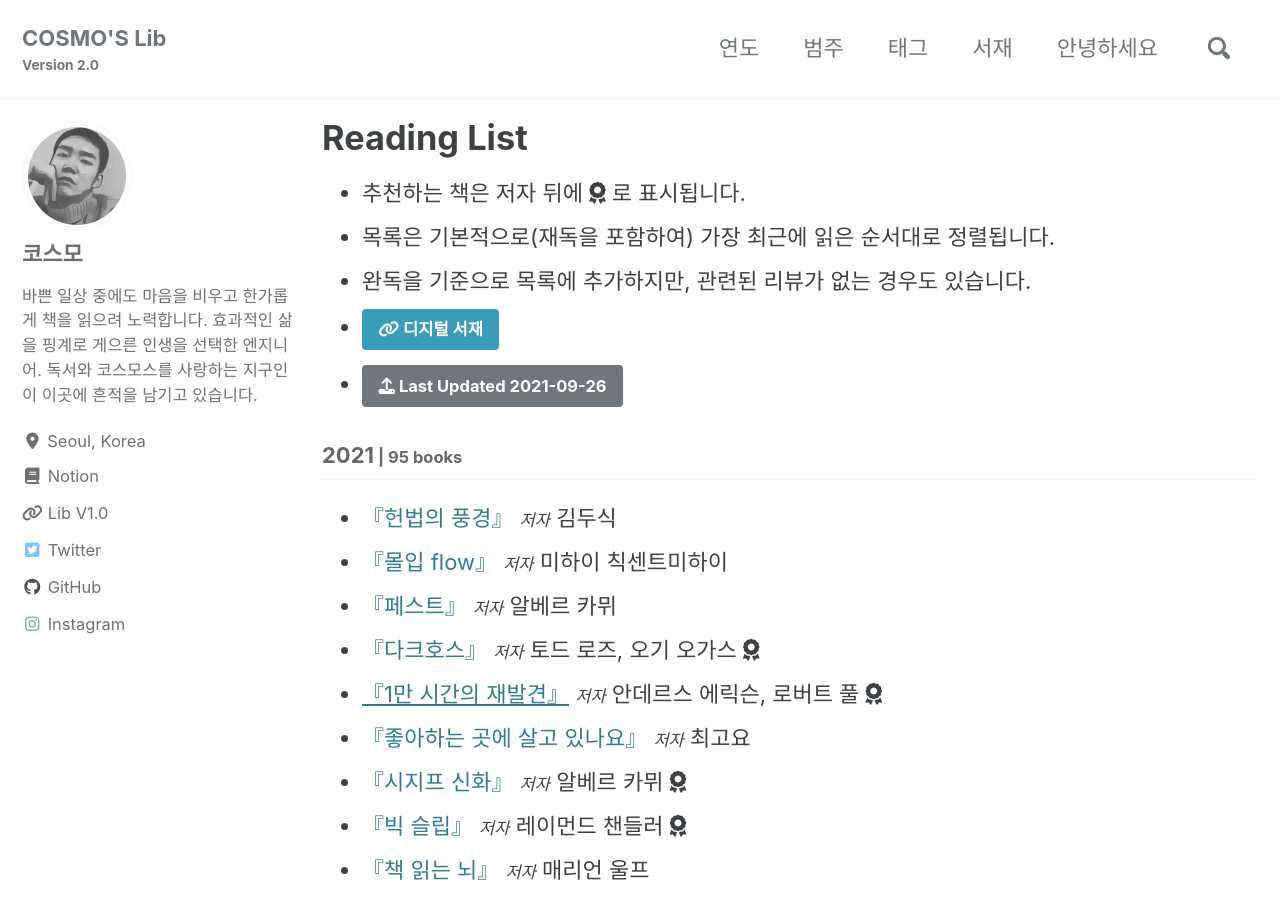
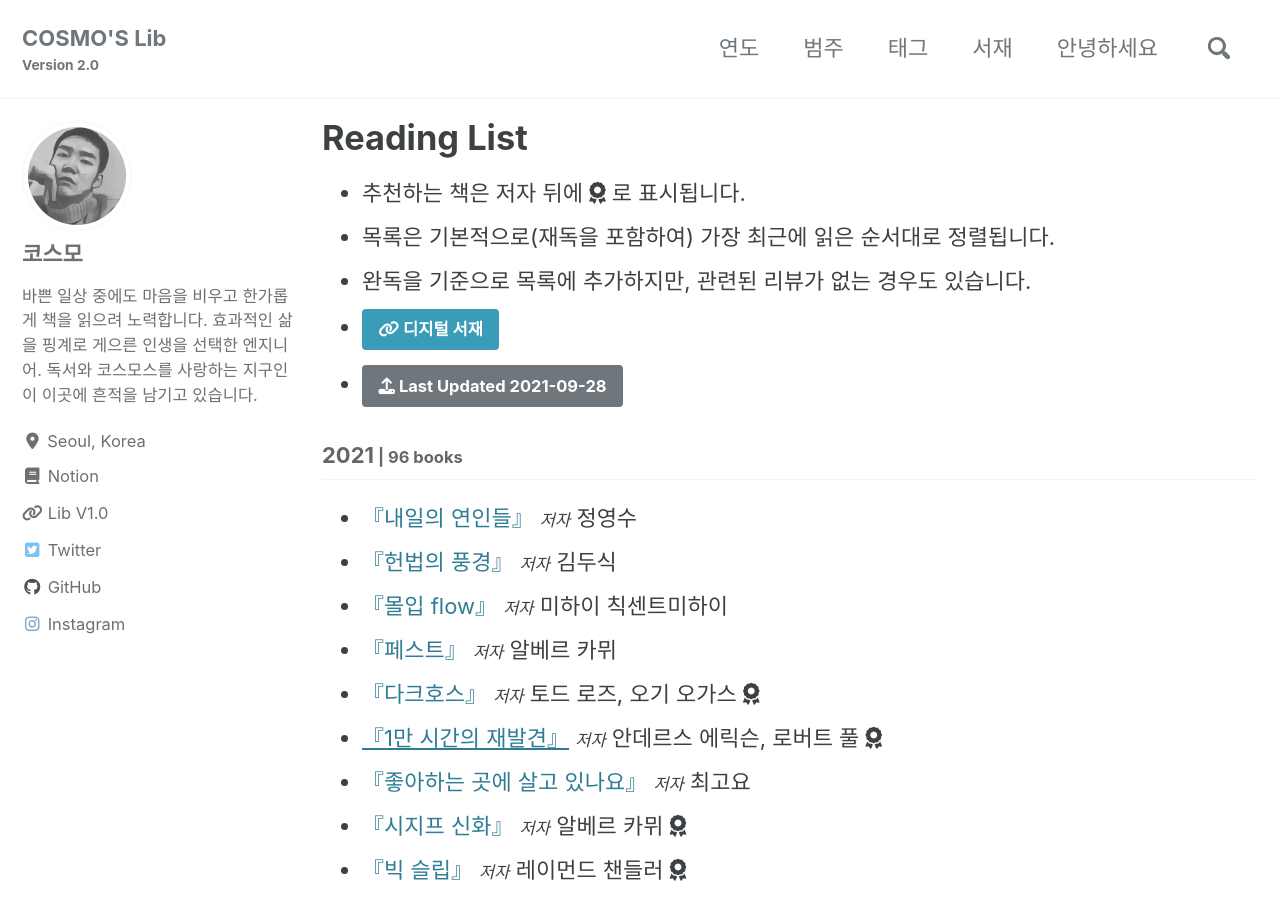
Before and after one commit to deftone2000/cosmo-s-archive, a Jekyll site: the page built from _pages/reading-list.html, in a window 1280 px wide and 900 px high. Built offline with Jekyll 4.4.1, drawn with Linux system fonts in a browser that asks for light colours; cached includes are drawn as plain includes; nearby versions of some CDN libraries; comment, search, counter and statistics services are not loaded; a style sheet for code colours, icons or effects is not loaded.

Commit message:
no message

```diff
--- a/_data/reading.yml
+++ b/_data/reading.yml
@@ -1,8 +1,18 @@
-lastupdate: 2021-09-26
+lastupdate: 2021-09-28
 
 list:
   - year: "2021"
     books:
+
+      - title: "내일의 연인들"
+        ori_title:
+        author: 정영수
+        post_title:
+        cover:
+        trans:
+        pub:
+        pub_info:
+        post_link:
 
       - title: "헌법의 풍경"
         ori_title:
```
